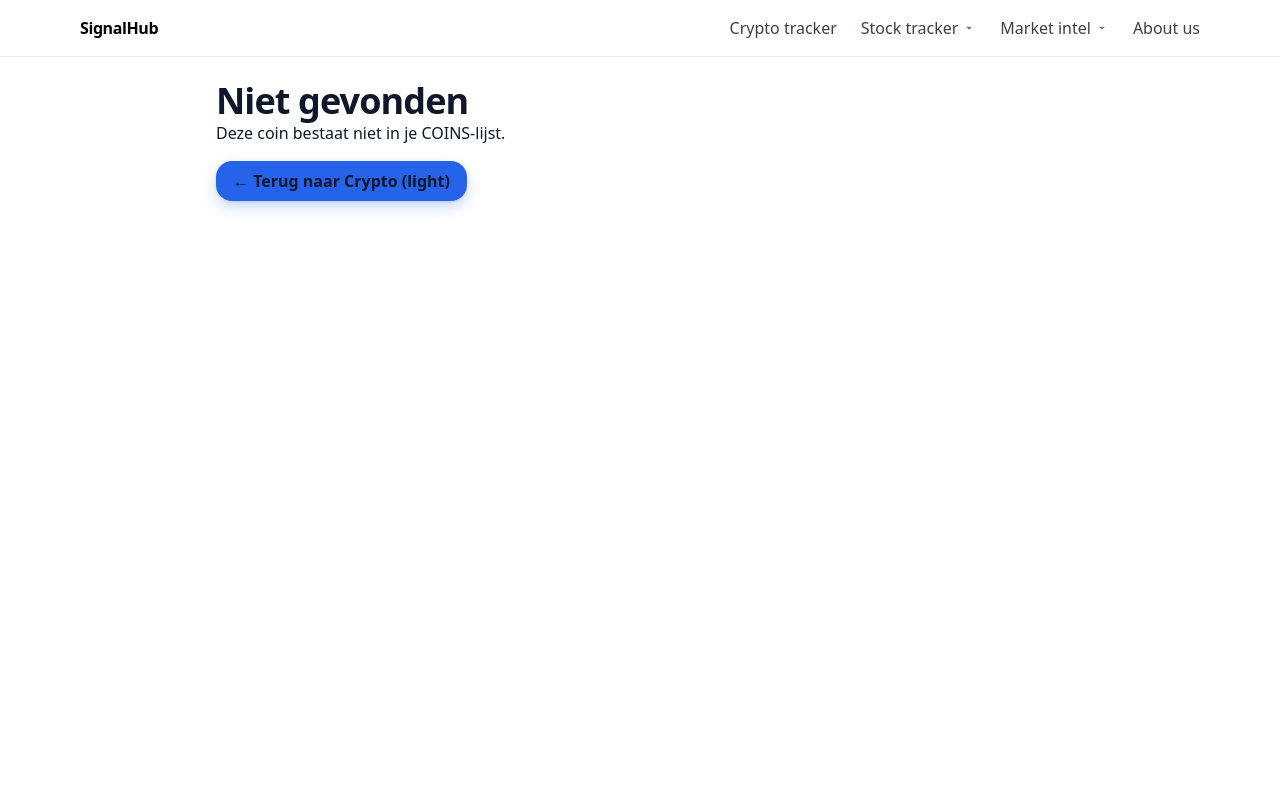
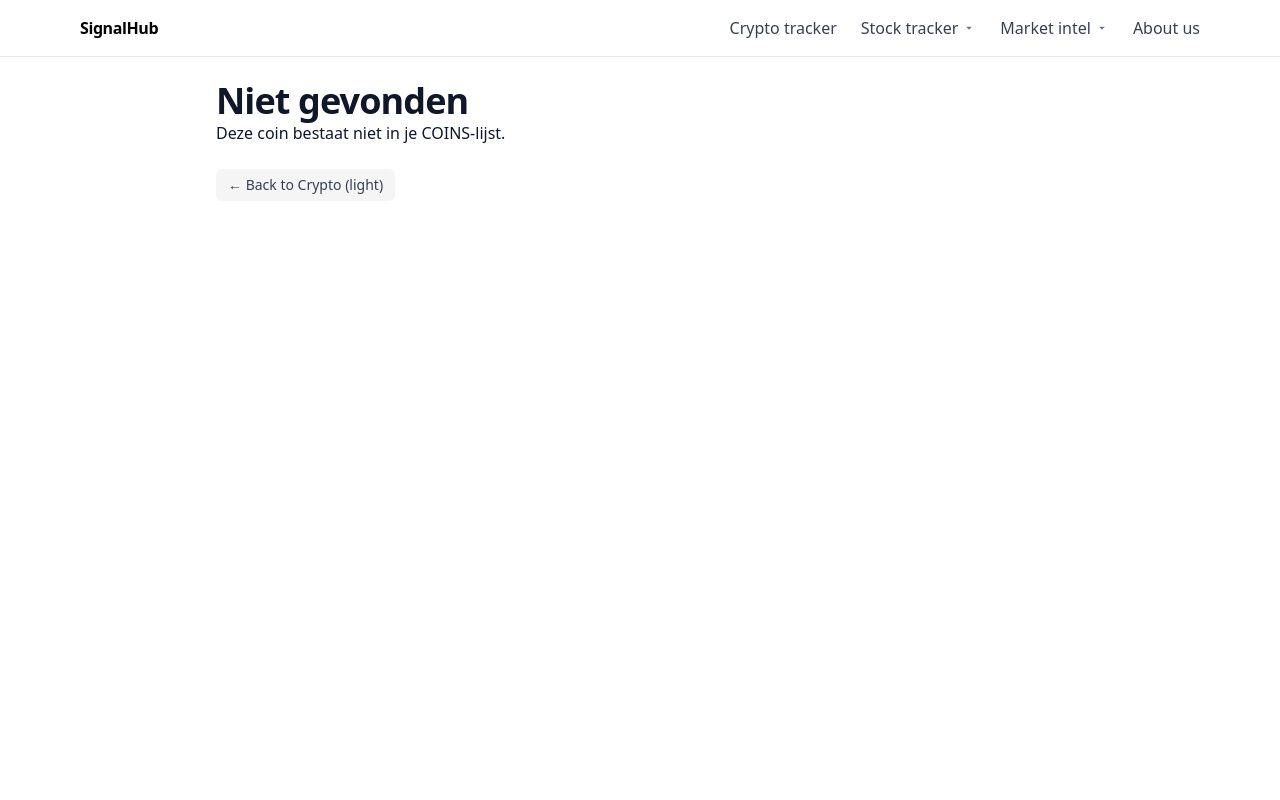
Before and after one commit to rrhjager/crypto-tracker, a Next.js app: page /crypto/1 in a window 1280 px wide. Shown: the top 800 px of the page. Built offline with nearby package versions, Linux system fonts and the light colour scheme.

Commit message:
Update [slug].tsx

```diff
--- a/src/pages/crypto/[slug].tsx
+++ b/src/pages/crypto/[slug].tsx
@@ -22,6 +22,12 @@ type Status = 'BUY'|'HOLD'|'SELL'
 const pill = (s: Status) =>
   s === 'BUY'  ? 'badge-buy'  :
   s === 'SELL' ? 'badge-sell' : 'badge-hold'
+
+// Light-grey pill style for action links/buttons
+const lightPill =
+  "inline-flex items-center gap-1 rounded-md px-3 py-1.5 text-sm " +
+  "bg-white/10 text-white/80 ring-1 ring-white/15 " +
+  "hover:bg-white/15 hover:text-white transition";
 
 function statusFromOverall(score: number): Status {
   if (score >= 66) return 'BUY'
@@ -190,7 +196,7 @@ function PageInner() {
       <main className="max-w-4xl mx-auto p-6">
         <h1 className="hero">Niet gevonden</h1>
         <p className="sub mb-6">Deze coin bestaat niet in je COINS-lijst.</p>
-        <Link href="/crypto" className="btn">← Terug naar Crypto (light)</Link>
+        <Link href="/crypto" className={lightPill}>← Back to Crypto (light)</Link>
       </main>
     )
   }
@@ -322,10 +328,10 @@ function PageInner() {
         </div>
       </section>
 
-      {/* knoppen */}
+      {/* knoppen (EN + lichtgrijs) */}
       <section className="mt-6 flex gap-3">
-        <Link href="/crypto" className="btn">← Terug naar Crypto (light)</Link>
-        <Link href="/" className="btn btn-secondary">Naar homepage</Link>
+        <Link href="/crypto" className={lightPill}>← Back to Crypto (light)</Link>
+        <Link href="/" className={lightPill}>Go to homepage</Link>
       </section>
     </main>
   )
```
